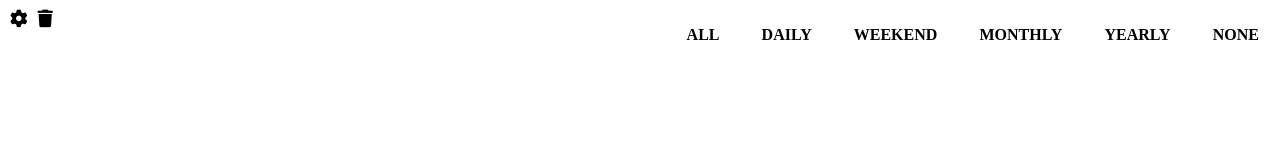
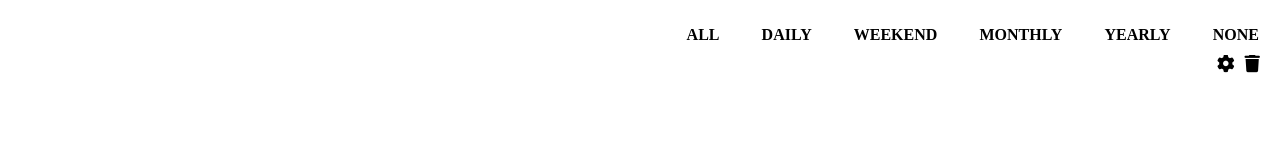
Before and after one commit to iWDNN/toDo2023, a React (Create React App) app: page /todo/all in a window 1280 px wide. Shown: the top 160 px of the page. Built offline with nearby package versions, Linux system fonts and the light colour scheme.

Commit message:
add isHide

```diff
--- a/src/components/ToDo.tsx
+++ b/src/components/ToDo.tsx
@@ -1,8 +1,13 @@
-import React from "react";
+import React, { useState } from "react";
 import { useParams } from "react-router-dom";
 import styled from "styled-components";
 import { useAppDispatch, useAppSelector } from "../redux/hooks";
-import { cmpTodo, delTodo, ITodoState } from "../redux/todo/todoSlice";
+import {
+  cmpTodo,
+  delTodo,
+  foldTodo,
+  ITodoState,
+} from "../redux/todo/todoSlice";
 import { setCurTodo, setUi } from "../redux/uiState/uiStateSlice";
 import TodoTypeInput from "./TodoTypeInput";
 
@@ -12,7 +17,7 @@ const Container = styled.div`
   user-select: none;
 `;
 const Content = styled.div``;
-const ShowCt = styled.div<{ $cmp: boolean }>`
+const ShowCt = styled.div<{ $cmp: boolean; $setTg: boolean }>`
   height: 40px;
   display: grid;
   grid-template-columns: 85% 15%;
@@ -21,6 +26,7 @@ const ShowCt = styled.div<{ $cmp: boolean }>`
   border-left: 3px solid ${(props) => (props.$cmp ? "#4cd137" : "none")};
   border-top-left-radius: 2px;
   border-bottom-left-radius: 2px;
+  background-color: ${(props) => props.$setTg && "#f2f2f2"};
   box-shadow: 0 1px 2px rgba(0, 0, 0, 0.1), 0 2px 4px rgba(0, 0, 0, 0.06);
   opacity: ${(props) => props.$cmp && "0.35"};
   cursor: pointer;
@@ -70,7 +76,7 @@ const SetBtn = styled.div`
     margin: 0 20px;
   }
 `;
-const SubCt = styled.div``;
+const AddCt = styled.div``;
 
 interface IToDoProps {
   recursiveData: ITodoState[];
@@ -97,6 +103,7 @@ export default function Todo({ recursiveData, repeat = true }: IToDoProps) {
         dispatch(setUi({ type, id: todo.id }));
         break;
       case "DEL":
+        if (window.confirm("이 항목을 제거하시겠습니까?"))
           dispatch(delTodo(todo.id));
     }
     dispatch(setCurTodo(todo));
@@ -108,9 +115,10 @@ export default function Todo({ recursiveData, repeat = true }: IToDoProps) {
         <Content key={todo.id}>
           <ShowCt
             onClick={() => {
-              dispatch(cmpTodo(todo.id));
+              if (!todoSetTg) dispatch(cmpTodo(todo.id));
             }}
             $cmp={todo.completed}
+            $setTg={todoSetTg}
           >
             {fixTg && currentTodo.id === todo.id ? (
               <TodoTypeInput type="FIX" />
@@ -132,6 +140,27 @@ export default function Todo({ recursiveData, repeat = true }: IToDoProps) {
               {!todoSetTg ? (
                 !todo.completed &&
                 filterId === "all" && (
+                  <>
+                    {JSON.stringify(todo.comment) !== "[]" && (
+                      <SetBtn
+                        onClick={(e: React.FormEvent<HTMLElement>) => {
+                          e.stopPropagation();
+                          dispatch(foldTodo(todo.id));
+                        }}
+                      >
+                        {todo.isFold ? (
+                          <i className="fa-solid fa-angle-down" />
+                        ) : (
+                          <i className="fa-solid fa-angle-up" />
+                        )}
+                      </SetBtn>
+                    )}
+                  </>
+                )
+              ) : (
+                <>
+                  {!todo.completed && (
+                    <>
                       <SetBtn
                         onClick={(e: React.FormEvent<HTMLElement>) =>
                           onBtnClick("ADD", todo, e)
@@ -139,10 +168,6 @@ export default function Todo({ recursiveData, repeat = true }: IToDoProps) {
                       >
                         <i className="fa-solid fa-plus" />
                       </SetBtn>
-                )
-              ) : (
-                <>
-                  {!todo.completed && (
                       <SetBtn
                         onClick={(e: React.FormEvent<HTMLElement>) =>
                           onBtnClick("FIX", todo, e)
@@ -150,6 +175,7 @@ export default function Todo({ recursiveData, repeat = true }: IToDoProps) {
                       >
                         <i className="fa-solid fa-pen" />
                       </SetBtn>
+                    </>
                   )}
                   <SetBtn
                     onClick={(e: React.FormEvent<HTMLElement>) =>
@@ -163,11 +189,13 @@ export default function Todo({ recursiveData, repeat = true }: IToDoProps) {
             </SetGrp>
           </ShowCt>
           {addTg && currentTodo.id === todo.id && (
-            <SubCt>
+            <AddCt>
               <TodoTypeInput type="ADD" />
-            </SubCt>
+            </AddCt>
           )}
-          {repeat && todo.comment && <Todo recursiveData={todo.comment} />}
+          {repeat && todo.comment && !todo.isFold && (
+            <Todo recursiveData={todo.comment} />
+          )}
         </Content>
       ))}
     </Container>
--- a/src/components/ToDos.tsx
+++ b/src/components/ToDos.tsx
@@ -6,7 +6,6 @@ import styled from "styled-components";
 import { useAppDispatch, useAppSelector } from "../redux/hooks";
 import {
   ITodoState,
-  resetTodo,
   resetToDos,
   selFilteredTodos,
 } from "../redux/todo/todoSlice";
@@ -37,8 +36,9 @@ const Tab = styled.div`
   }
 `;
 const SetList = styled.div`
-  position: fixed;
-  top: 0;
+  position: absolute;
+  top: -10px;
+  right: 10px;
   display: flex;
   justify-content: flex-end;
   padding: 10px 10px 0 0;
@@ -49,6 +49,7 @@ const SetIcon = styled.div`
 `;
 
 const ToDoList = styled.div`
+  position: relative;
   height: 90vh;
   overflow-y: scroll;
   padding: 10px;
@@ -64,6 +65,15 @@ export default function Todos() {
   );
   return (
     <>
+      <Container>
+        <Tabs>
+          {filterlist.map((filter) => (
+            <Link key={uuid()} to={`/todo/${filter.toLocaleLowerCase()}`}>
+              <Tab>{filter}</Tab>
+            </Link>
+          ))}
+        </Tabs>
+        <ToDoList>
           <SetList>
             <SetIcon
               onClick={() => {
@@ -82,15 +92,6 @@ export default function Todos() {
               <i className="fa-solid fa-trash" />
             </SetIcon>
           </SetList>
-      <Container>
-        <Tabs>
-          {filterlist.map((filter) => (
-            <Link key={uuid()} to={`/todo/${filter.toLocaleLowerCase()}`}>
-              <Tab>{filter}</Tab>
-            </Link>
-          ))}
-        </Tabs>
-        <ToDoList>
           <Todo
             recursiveData={
               filterId === "all" ? toDoRedux : (filteredTodos[0] as any)
--- a/src/components/TodoTypeInput.tsx
+++ b/src/components/TodoTypeInput.tsx
@@ -1,4 +1,4 @@
-import React, { useEffect, useRef } from "react";
+import React, { useEffect } from "react";
 import { useForm } from "react-hook-form";
 import styled from "styled-components";
 import { useAppDispatch, useAppSelector } from "../redux/hooks";
@@ -94,20 +94,24 @@ export default function TodoTypeInput({ type }: IProps) {
         onClick={(e: React.FormEvent<HTMLFormElement>) => {
           e.stopPropagation();
         }}
-        // onBlur={() => {
-        //   dispatch(setUi({ type: "RESET" }));
-        // }}
       >
-        <select {...register("formOption")}>
+        <select
+          {...register("formOption")}
+          onChange={() => {
+            setFocus("formText");
+          }}
+        >
           <option value={NONE}>미정</option>
           <option value={DAILY}>일간</option>
           <option value={WEEKEND}>주간</option>
           <option value={MONTHLY}>월간</option>
           <option value={YEARLY}>연간</option>
-          <input type="submit" />
         </select>
         <input
           {...register("formText")}
+          onBlur={() => {
+            dispatch(setUi({ type }));
+          }}
           placeholder={type !== "FIX" ? "할 일 추가" : "할 일 수정"}
           autoComplete="off"
         />
--- a/src/redux/toDo/toDoSlice.ts
+++ b/src/redux/toDo/toDoSlice.ts
@@ -9,6 +9,7 @@ export interface ITodoState {
   text: string;
   completed: boolean;
   comment: ITodoState[];
+  isFold: boolean;
 }
 
 const todoSlice = createSlice({
@@ -40,6 +41,9 @@ const todoSlice = createSlice({
     },
     cmpTodo: (state, action: PayloadAction<string>) => {
       unpack.toggled(state, action.payload);
+    },
+    foldTodo: (state, action: PayloadAction<string>) => {
+      unpack.fold(state, action.payload);
     },
     resetTodo: (
       state,
@@ -80,7 +84,14 @@ export const selFilteredTodos = createSelector(
   ]
 );
 
-export const { addTodo, delTodo, fixTodo, cmpTodo, resetTodo, resetToDos } =
-  todoSlice.actions;
+export const {
+  addTodo,
+  delTodo,
+  fixTodo,
+  cmpTodo,
+  foldTodo,
+  resetTodo,
+  resetToDos,
+} = todoSlice.actions;
 
 export default todoSlice.reducer;
--- a/src/routes/Main.tsx
+++ b/src/routes/Main.tsx
@@ -11,12 +11,14 @@ import {
   selTodoPercent,
 } from "../redux/todo/todoSlice";
 import { daylist } from "../type";
+
 const Header = styled.header`
   display: flex;
   flex-direction: column;
   align-items: center;
   padding-top: 20px;
   & > *:nth-child(1) {
+    //header
     & > h1 {
       font-size: 2.5em;
       @media screen and (min-width: 1040px) {
@@ -28,6 +30,7 @@ const Header = styled.header`
     }
   }
   & > *:nth-child(2) {
+    // todoinput
     margin-top: 20px;
   }
 `;
--- a/src/routes/Root.tsx
+++ b/src/routes/Root.tsx
@@ -8,7 +8,7 @@ import { resetPeriodLS } from "../utils";
 const Container = styled.div`
   min-height: 100vh;
   display: grid;
-  grid-template-columns: 48% 4% 48%;
+  grid-template-columns: 48% 4% 48%; //[Header.tsx, div(EmptyElement),  Todos.tsx]
   align-items: center;
   @media screen and (max-width: 1040px) {
     display: flex;
--- a/src/utils.ts
+++ b/src/utils.ts
@@ -10,6 +10,7 @@ export const todoAdapter = {
       completed: false,
       comment: [],
       option: "NONE",
+      isFold: false,
     };
   },
 };
@@ -136,6 +137,33 @@ export const unpack = {
         ) {
           temp = value;
           if (unpack.toggled(value, id, temp)) {
+            return true;
+          }
+        }
+      }
+      temp = [];
+    }
+  },
+  fold: (state: ITodoState[], id: string, temp: ITodoState[] = []) => {
+    for (const todo of state) {
+      for (const [key, value] of Object.entries(todo) as any) {
+        if (key === "id" && value === id) {
+          if (JSON.stringify(temp) === "[]") {
+            temp = state;
+          }
+          const findIdx = temp.findIndex((el) => el.id === id);
+          temp[findIdx] = {
+            ...temp[findIdx],
+            isFold: !temp[findIdx].isFold,
+          };
+          return true;
+        } else if (
+          key === "comment" &&
+          Array.isArray(value) &&
+          value.length > 0
+        ) {
+          temp = value;
+          if (unpack.fold(value, id, temp)) {
             return true;
           }
         }
```
Lines whose indentation alone changed are shown as unchanged.
